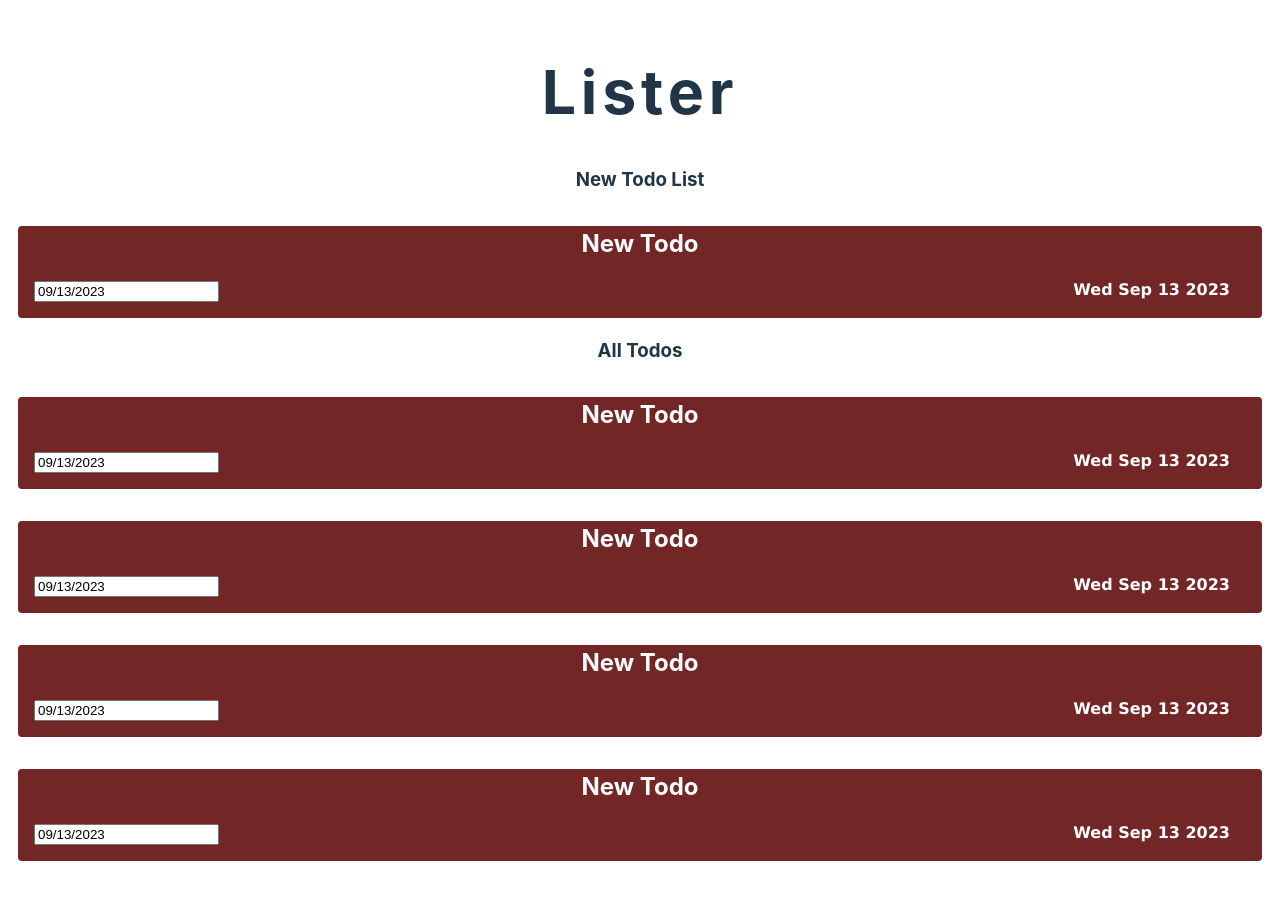
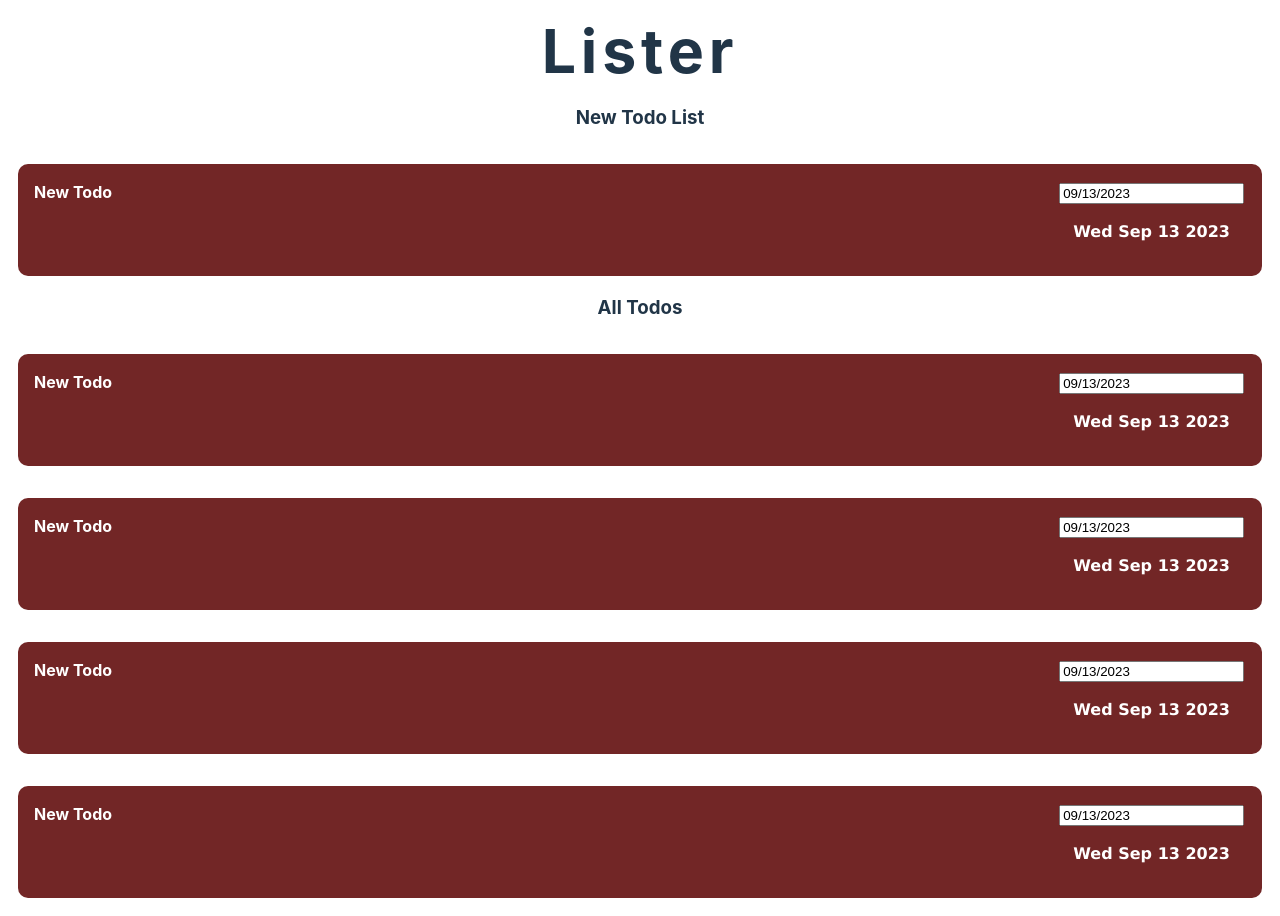
Before and after one commit to jeff-ramos-dev/react-todo-list, a React (Vite) app: page / in a window 1280 px wide. Before the commit the page ends 879 px from the top, so only its background shows below. Built offline with nearby package versions, Linux system fonts and the light colour scheme.

Commit message:
Update styling

```diff
--- a/src/App.css
+++ b/src/App.css
@@ -8,7 +8,9 @@
   --todo-incomplete: rgb(114, 38, 38);
 }
 
+
 body {
+  margin-top: 0;
   border: 2px solid white;
 }
 
@@ -23,22 +25,29 @@ li {
 
 .todoContainer {
   display: flex;
-  flex-direction: column;
+  justify-content: space-between;
   margin-top: 2rem;
-  padding: 0 1rem;
-  border-radius: 4px;
+  padding: 1rem;
+  border-radius: 10px;
   background-color: var(--todo-incomplete);
 }
 
-.todoDetailsContainer {
+.todoRight {
   display: flex;
   justify-content: space-between;
   align-items: center;
+  padding-left: 10px;
+}
+
+.picker {
+  width: 80px;
+  background-color: transparent;
+  border: none;
 }
 
 .todoTitle {
   margin: 0;
-  font-size: 1.5rem;
+  font-size: 1rem;
   color: white;
   font-weight: bold;
 }
@@ -58,3 +67,7 @@ li {
 .complete {
   background-color: var(--todo-complete);
 }
+
+.edit {
+  width: 30px;
+}
--- a/src/index.css
+++ b/src/index.css
@@ -14,14 +14,6 @@
   -webkit-text-size-adjust: 100%;
 }
 
-a {
-  font-weight: 500;
-  color: #646cff;
-  text-decoration: inherit;
-}
-a:hover {
-  color: #535bf2;
-}
 
 body {
   margin: 0;
@@ -33,6 +25,7 @@ h1 {
   font-size: 3.8em;
   line-height: 1.1;
   letter-spacing: 0.08em;
+  margin: 0
 }
 
 button {
```
